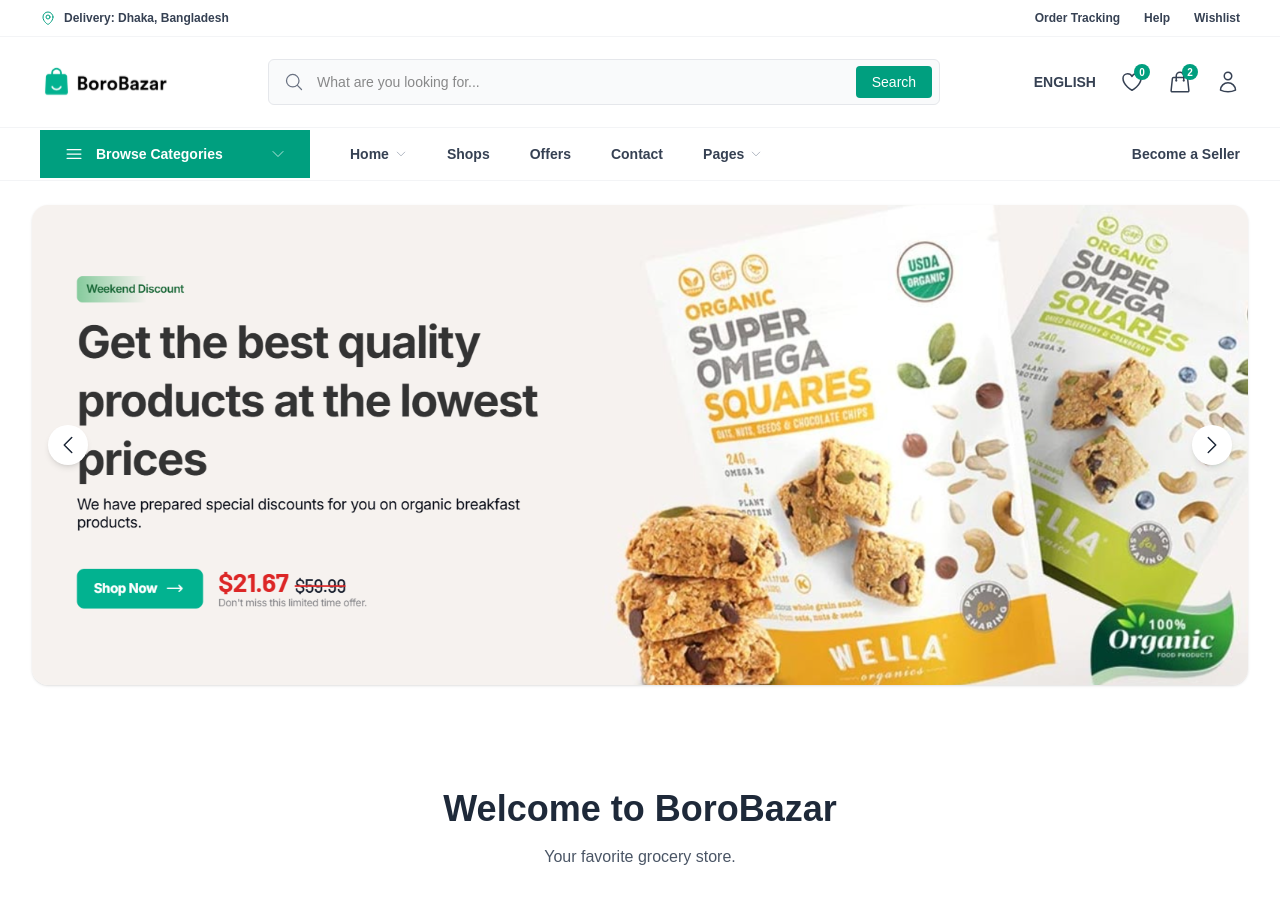
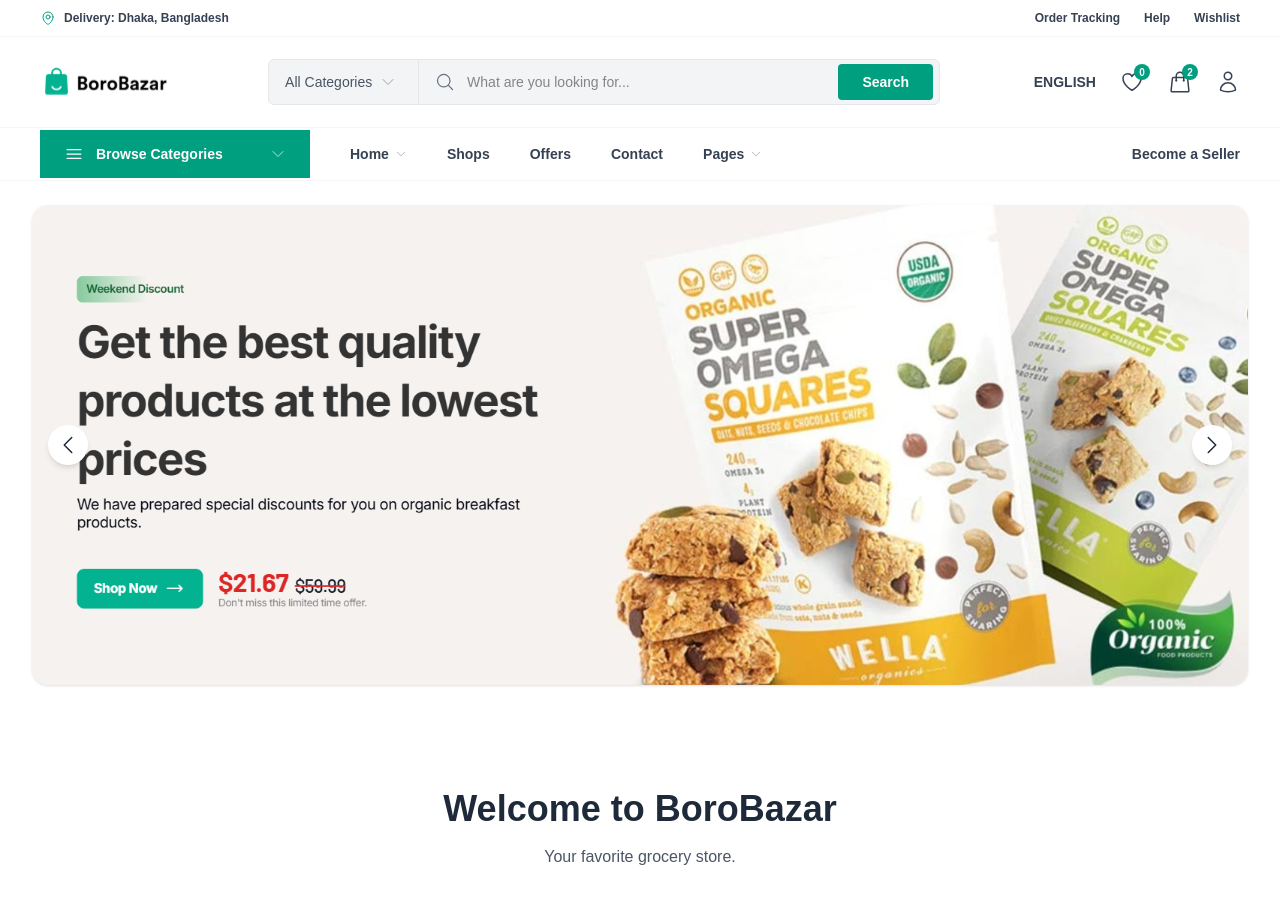
Before and after one commit to EduardoMendes418/Full-Stack-Grocery-Store, a Next.js app: page / in a window 1280 px wide. Shown: the top 904 px of the page. Built offline with nearby package versions, Linux system fonts and the light colour scheme.

Commit message:
[12-FGS] - fix  ui

```diff
--- a/components/ui/search-bar.tsx
+++ b/components/ui/search-bar.tsx
@@ -1,17 +1,26 @@
-import { SearchIcon } from "./icons";
+import { SearchIcon, ChevronDownIcon } from "./icons";
 
 export const SearchBar = () => {
   return (
-    <div className="relative flex w-full max-w-2xl items-center">
+    <div className="relative flex w-full max-w-3xl items-center bg-gray-100 rounded-md border border-gray-200 focus-within:border-brand focus-within:bg-white transition-all">
+      {/* Category Dropdown */}
+      <div className="hidden lg:flex items-center gap-2 px-4 py-3 border-r border-gray-200 cursor-pointer min-w-[150px]">
+        <span className="text-sm text-gray-600 whitespace-nowrap">All Categories</span>
+        <ChevronDownIcon className="h-4 w-4 text-gray-400" />
+      </div>
+
+      <div className="flex-1 relative flex items-center">
         <div className="absolute left-4 text-gray-500">
           <SearchIcon className="h-5 w-5" />
         </div>
         <input
           type="text"
           placeholder="What are you looking for..."
-        className="w-full rounded-md border border-gray-200 bg-gray-50 py-3 pl-12 pr-4 text-sm outline-none transition-colors focus:border-brand focus:bg-white"
+          className="w-full bg-transparent py-3 pl-12 pr-4 text-sm outline-none"
         />
-      <button className="absolute right-2 rounded bg-brand px-4 py-1.5 text-sm font-medium text-white transition-colors hover:bg-brand-hover">
+      </div>
+
+      <button className="mr-1.5 rounded bg-brand px-6 py-2 text-sm font-semibold text-white transition-colors hover:bg-brand-hover">
         Search
       </button>
     </div>
```
Lines whose indentation alone changed are shown as unchanged.
